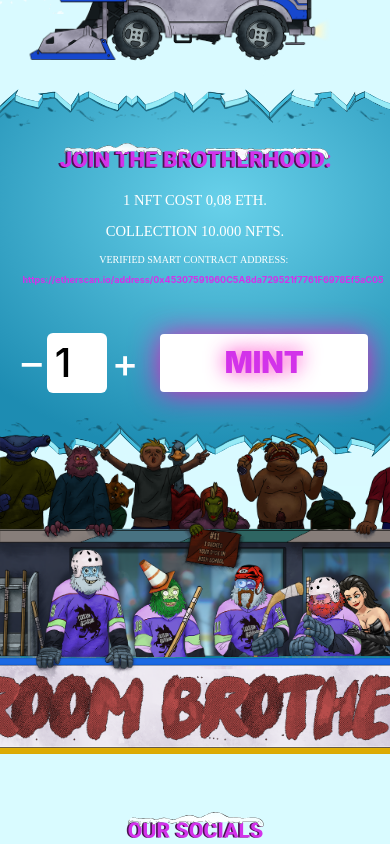
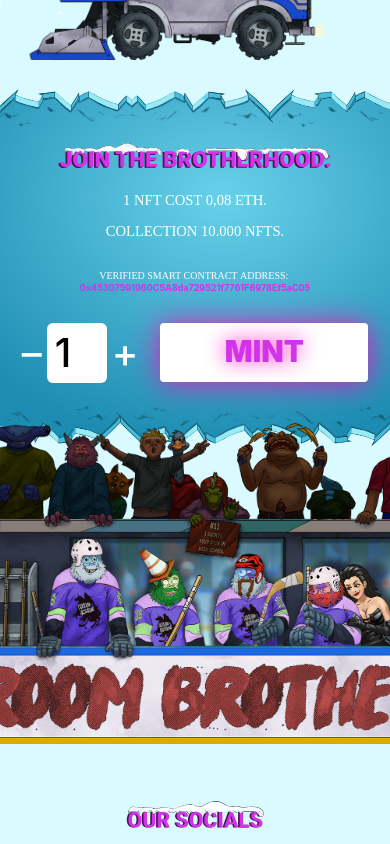
Before and after one commit to brianDahlin/LockerRoomBrotherHood, a Nuxt app: page /lockerroom in a window 390 px wide. Shown: the part 2240-3084 px from the top of the page. Built offline with nearby package versions, Linux system fonts and the light colour scheme; a web font is replaced by a local one.

Commit message:
etherscan cut

```diff
--- a/pages/index.vue
+++ b/pages/index.vue
@@ -22,7 +22,7 @@
           <p class="launcher-copyright text-white text-uppercase">
             VERIFIED&nbsp;SMART&nbsp;CONTRACT&nbsp;ADDRESS:&nbsp;
             <a class='contract-link' href='https://etherscan.io/address/0x45307591960C5A8da729521f7761F6978Ef5aC05' target='_blank'>
-              https://etherscan.io/address/0x45307591960C5A8da729521f7761F6978Ef5aC05
+              0x45307591960C5A8da729521f7761F6978Ef5aC05
             </a>
           </p>
         </div>
--- a/pages/lockerroom.vue
+++ b/pages/lockerroom.vue
@@ -183,7 +183,7 @@
     </div>
     <div class="container mint-container">
       <div class="row">
-        <div class="col-10 offset-1 col-xl-8 offset-xl-0">
+        <div class="col-10 offset-1 col-xl-8 offset-xl-0 mint-container__flex">
           <h2>
             <img src="../static/jtb.svg" alt="Join the brotherhood"/>
           </h2>
@@ -191,12 +191,11 @@
           <p class="text-uppercase">COLLECTION 10.000 NFTs.</p>
           <p class="launcher-copyright text-white text-uppercase mt-3 view-contract mint-contr" style='font-size:20px'>
             VERIFIED&nbsp;SMART&nbsp;CONTRACT&nbsp;ADDRESS:&nbsp;
-            <div class='mint-contract-divider'></div>
-            <a  class='contract-link mint-contract-link' href='https://etherscan.io/address/0x45307591960C5A8da729521f7761F6978Ef5aC05' target='_blank'>
-              https://etherscan.io/address/0x45307591960C5A8da729521f7761F6978Ef5aC05
-            </a>
           </p>
-
+          <div class='mint-contract-divider'></div>
+          <a  class='contract-link mint-contract-link' href='https://etherscan.io/address/0x45307591960C5A8da729521f7761F6978Ef5aC05' target='_blank'>
+            0x45307591960C5A8da729521f7761F6978Ef5aC05
+          </a>
         </div>
         <div class="col-12 col-xl-4 offset-xl-0 d-flex flex-wrap align-items-center justify-content-center">
           <div class='mint-counter-button-flex'>
@@ -319,7 +318,7 @@
             <p class="launcher-copyright text-white text-uppercase mt-3 view-contract">
               VERIFIED&nbsp;SMART&nbsp;CONTRACT&nbsp;ADDRESS:&nbsp;
               <a class='contract-link' href='https://etherscan.io/address/0x45307591960C5A8da729521f7761F6978Ef5aC05' target='_blank'>
-                https://etherscan.io/address/0x45307591960C5A8da729521f7761F6978Ef5aC05
+                0x45307591960C5A8da729521f7761F6978Ef5aC05
               </a>
             </p>
             <div class="goalie-mask">
@@ -1786,9 +1785,15 @@ export default {
   .mint-contr{
     font-size: 10px !important;
     margin-bottom: 0;
+
+  }
+  .mint-container__flex{
+    display:flex;
+    flex-direction:column;
+    align-items:center;
   }
   .mint-contract-link{
-    margin-left: -25px !important;
+    // margin-left: -25px !important;
   }
   .mint-contract-divider{
     display:none;
```
